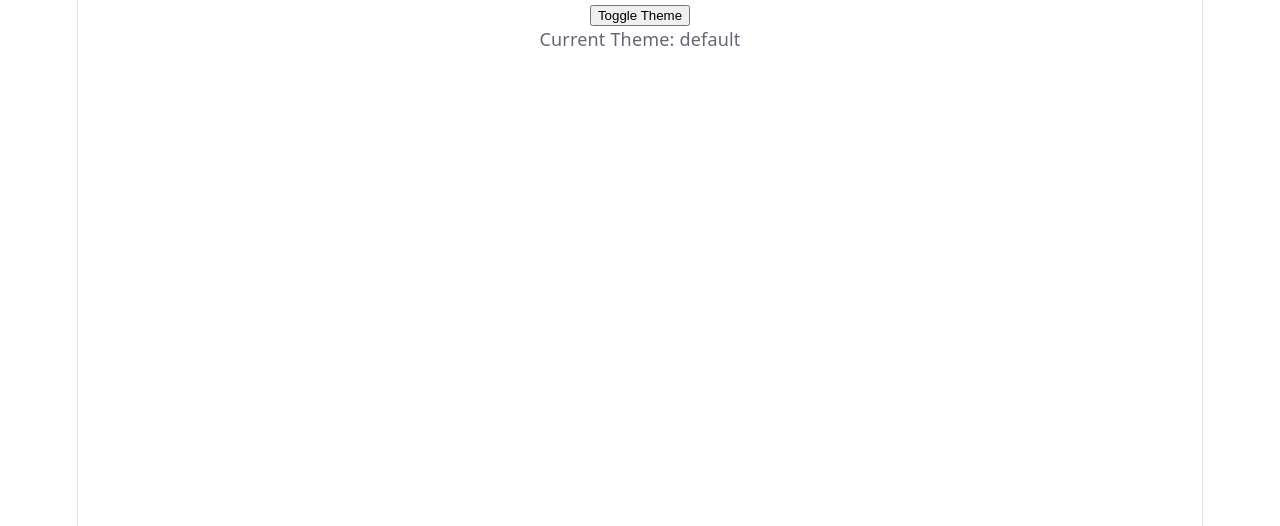
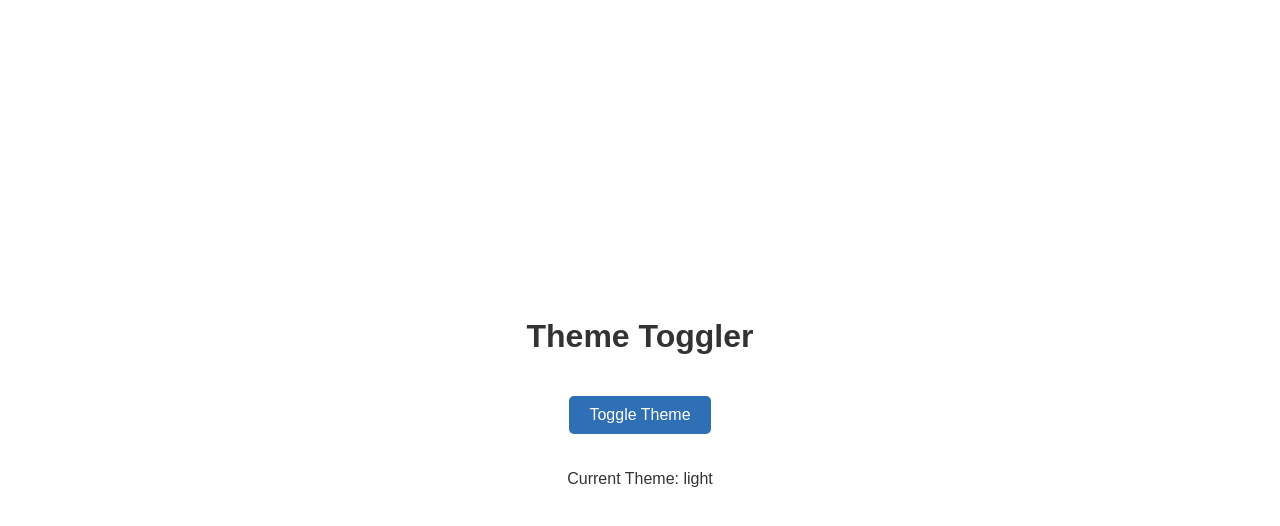
Before and after one commit to rbalogic/toggle-theme-reducer, a React (Vite) app: page / in a window 1280 px wide. Shown: the top 526 px of the page. Built offline with nearby package versions, Linux system fonts and the light colour scheme.

Commit message:
docs: add PROGRESS.md and refine UI structure for theme toggling

```diff
--- a/src/App.jsx
+++ b/src/App.jsx
@@ -1,7 +1,7 @@
 import { useState } from "react";
 
 const App = () => {
-  const [theme, setTheme] = useState("default");
+  const [theme, setTheme] = useState("light");
 
   const toggleTheme = () => {
     setTheme((prevState) => {
@@ -14,9 +14,12 @@ const App = () => {
   };
 
   return (
-    <div>
-      <button onClick={toggleTheme}>Toggle Theme</button>
-      <p>Current Theme: {theme}</p>
+    <div className={`theme-wrapper ${theme}`}>
+      <div className="container">
+        <h1>Theme Toggler</h1>
+        <button onClick={toggleTheme}>Toggle Theme</button>
+        <p>Current Theme: {theme}</p>
+      </div>
     </div>
   );
 };
--- a/src/index.css
+++ b/src/index.css
@@ -1,111 +1,45 @@
 :root {
-  --text: #6b6375;
-  --text-h: #08060d;
-  --bg: #fff;
-  --border: #e5e4e7;
-  --code-bg: #f4f3ec;
-  --accent: #aa3bff;
-  --accent-bg: rgba(170, 59, 255, 0.1);
-  --accent-border: rgba(170, 59, 255, 0.5);
-  --social-bg: rgba(244, 243, 236, 0.5);
-  --shadow:
-    rgba(0, 0, 0, 0.1) 0 10px 15px -3px, rgba(0, 0, 0, 0.05) 0 4px 6px -2px;
-
-  --sans: system-ui, 'Segoe UI', Roboto, sans-serif;
-  --heading: system-ui, 'Segoe UI', Roboto, sans-serif;
-  --mono: ui-monospace, Consolas, monospace;
-
-  font: 18px/145% var(--sans);
-  letter-spacing: 0.18px;
-  color-scheme: light dark;
-  color: var(--text);
-  background: var(--bg);
-  font-synthesis: none;
-  text-rendering: optimizeLegibility;
-  -webkit-font-smoothing: antialiased;
-  -moz-osx-font-smoothing: grayscale;
-
-  @media (max-width: 1024px) {
-    font-size: 16px;
-  }
+  --bg-color: #ffffff;
+  --text-color: #333333;
+  --button-bg: #2e6fb5;
+  --button-text: #ffffff;
 }
 
-@media (prefers-color-scheme: dark) {
-  :root {
-    --text: #9ca3af;
-    --text-h: #f3f4f6;
-    --bg: #16171d;
-    --border: #2e303a;
-    --code-bg: #1f2028;
-    --accent: #c084fc;
-    --accent-bg: rgba(192, 132, 252, 0.15);
-    --accent-border: rgba(192, 132, 252, 0.5);
-    --social-bg: rgba(47, 48, 58, 0.5);
-    --shadow:
-      rgba(0, 0, 0, 0.4) 0 10px 15px -3px, rgba(0, 0, 0, 0.25) 0 4px 6px -2px;
-  }
-
-  #social .button-icon {
-    filter: invert(1) brightness(2);
-  }
+.dark {
+  --bg-color: #1a1a1a;
+  --text-color: #f4f4f4;
+  --button-bg: #39373c;
 }
 
 body {
   margin: 0;
+  font-family: sans-serif;
 }
 
-#root {
-  width: 1126px;
-  max-width: 100%;
-  margin: 0 auto;
-  text-align: center;
-  border-inline: 1px solid var(--border);
-  min-height: 100svh;
+/* This class now handles the theme application */
+.theme-wrapper {
+  background-color: var(--bg-color);
+  color: var(--text-color);
+  transition: all 0.25s ease;
+  min-height: 100vh;
+  width: 100%;
+}
+
+.container {
   display: flex;
   flex-direction: column;
-  box-sizing: border-box;
+  align-items: center;
+  justify-content: center;
+  height: 100vh;
+  gap: 20px;
 }
 
-h1,
-h2 {
-  font-family: var(--heading);
-  font-weight: 500;
-  color: var(--text-h);
+button {
+  padding: 10px 20px;
+  font-size: 16px;
+  cursor: pointer;
+  background-color: var(--button-bg);
+  color: var(--button-text);
+  border: none;
+  border-radius: 5px;
 }
-
-h1 {
-  font-size: 56px;
-  letter-spacing: -1.68px;
-  margin: 32px 0;
-  @media (max-width: 1024px) {
-    font-size: 36px;
-    margin: 20px 0;
-  }
-}
-h2 {
-  font-size: 24px;
-  line-height: 118%;
-  letter-spacing: -0.24px;
-  margin: 0 0 8px;
-  @media (max-width: 1024px) {
-    font-size: 20px;
-  }
-}
-p {
-  margin: 0;
-}
-
-code,
-.counter {
-  font-family: var(--mono);
-  display: inline-flex;
-  border-radius: 4px;
-  color: var(--text-h);
-}
-
-code {
-  font-size: 15px;
-  line-height: 135%;
-  padding: 4px 8px;
-  background: var(--code-bg);
-}
```
Also changed, not shown: 1 other file (tests, documents, lock files or other folders).
